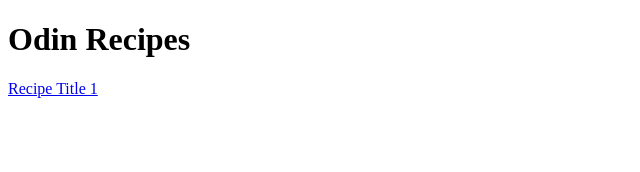
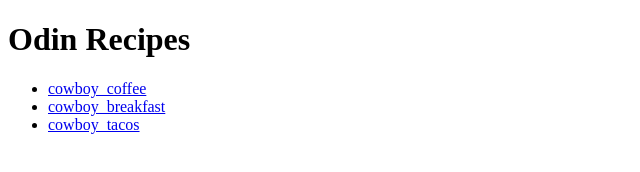
Before and after one commit to Ratzilla4/odin-recipes, a plain HTML site: page index.html in a window 1280 px wide. Shown: the whole page, without its empty margins (0-640 px from the left). Drawn offline with Linux system fonts and the light colour scheme.

Commit message:
Added 3 files

```diff
--- a/index.html
+++ b/index.html
@@ -7,6 +7,10 @@
 </head>
 <body>
     <h1>Odin Recipes</h1>
-    <a href="recipes/cowboy_coffee.html">Recipe Title 1</a>
+    <ul>
+        <li><a href="recipes/cowboy_coffee.html">cowboy_coffee</a></li>
+        <li><a href="recipes/cowboy_breakfast.html">cowboy_breakfast</a></li>
+        <li><a href="recipes/cowboy_tacos.html">cowboy_tacos</a></li>
+    </ul>
 </body>
 </html>
```
Also changed, not shown: recipes/cowboy_breakfast.html (added, +3 -0 lines), recipes/cowboy_coffee.html (+2 -0 lines), recipes/cowboy_tacos.html (added, +3 -0 lines).
